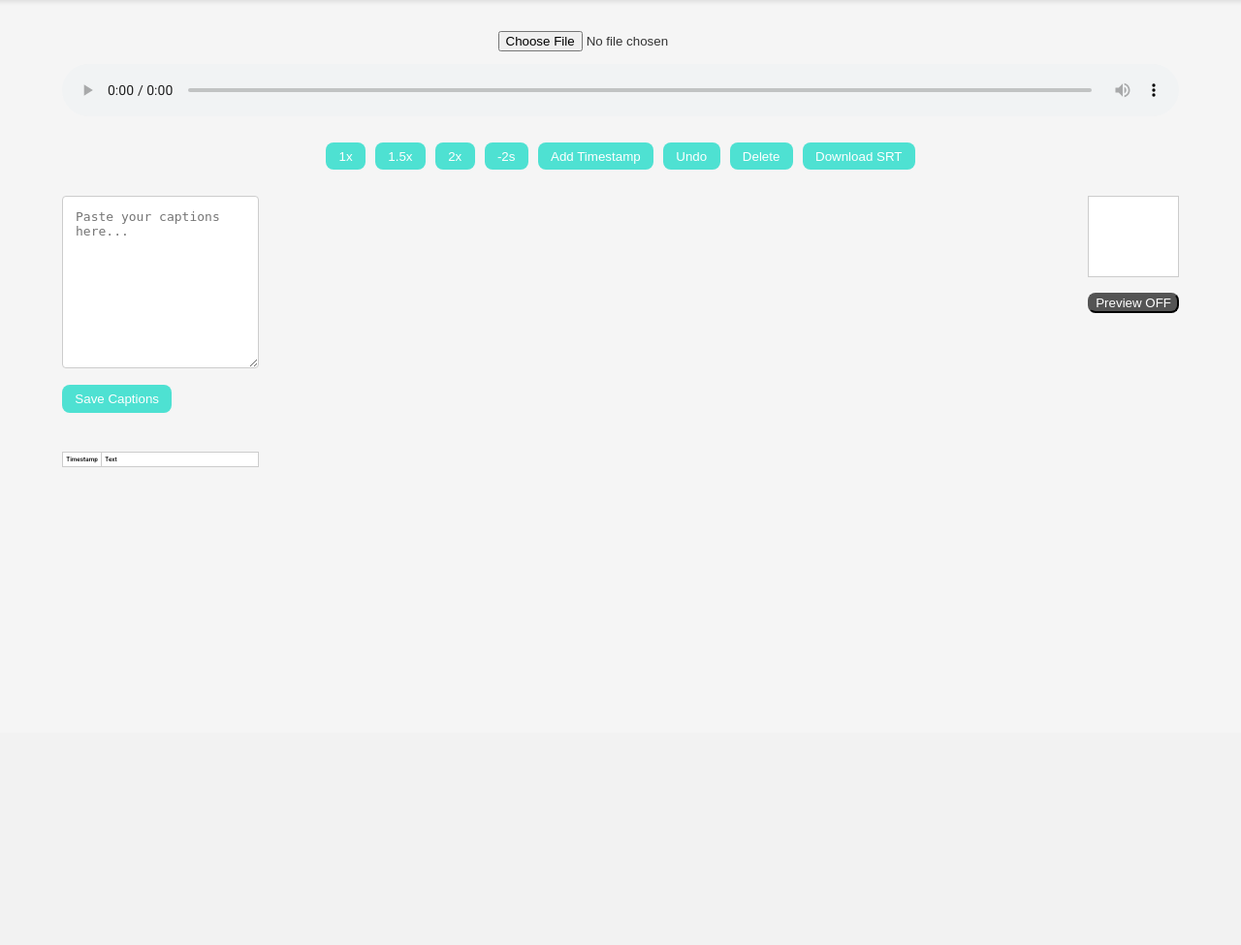
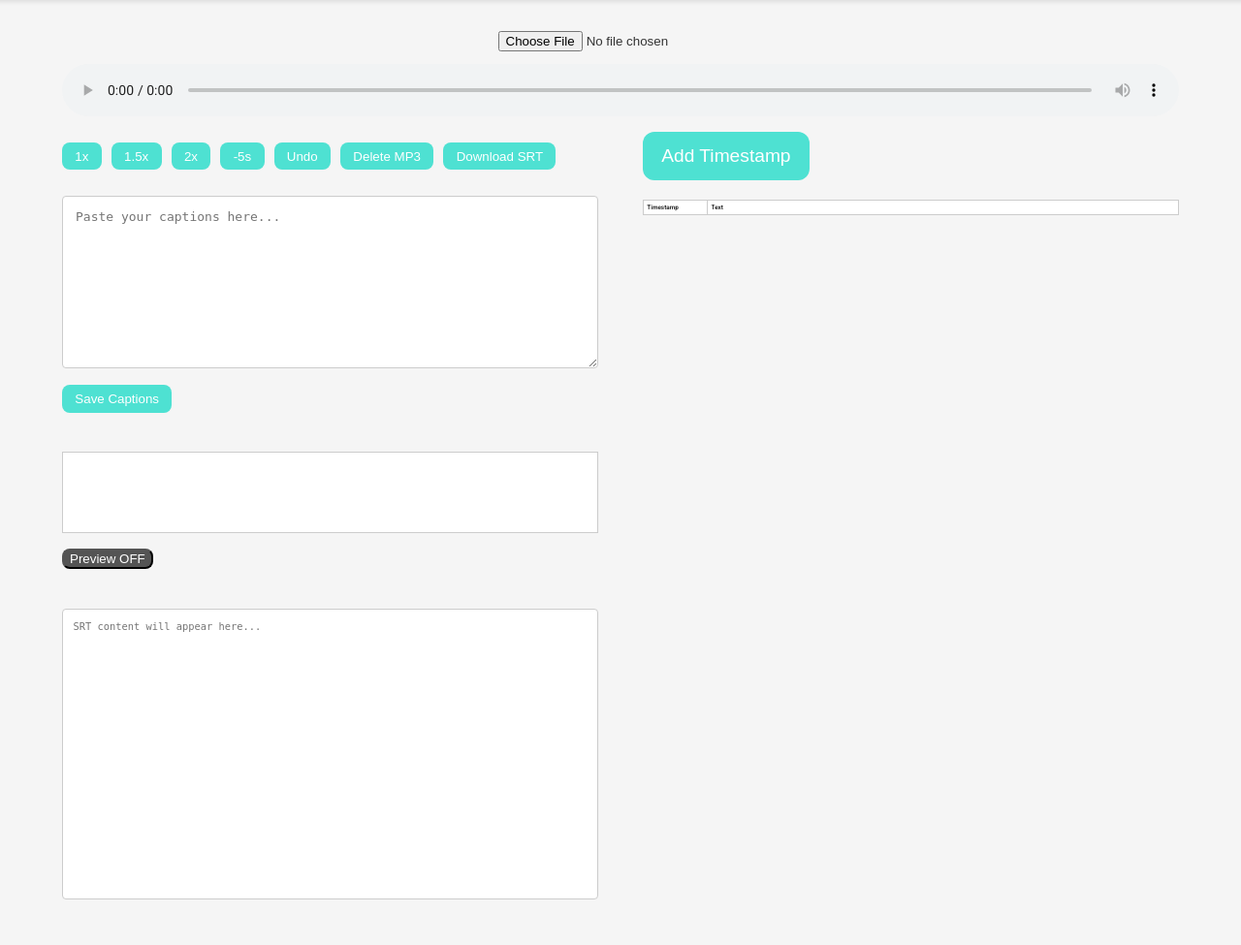
Before and after one commit to MOKINE10/MUSIC_CAPTION_APP, a Flask app: page / in a window 1280 px wide. Shown: the part 44-1019 px from the top of the page at 97% size. Before the commit the page ends 526 px from the top, so only its background shows below. Run offline with Flask 2, Linux system fonts and the light colour scheme.

Commit message:
Update index.html

```diff
--- a/templates/index.html
+++ b/templates/index.html
@@ -14,20 +14,25 @@
     <main>
         <input type="file" id="fileInput" accept="audio/mp3">
         <audio id="audioPlayer" controls></audio>
+        <div id="mainContent">
+            <div class="left-container">
                 <div class="button-container">
                     <button onclick="setPlaybackRate(1)">1x</button>
                     <button onclick="setPlaybackRate(1.5)">1.5x</button>
                     <button onclick="setPlaybackRate(2)">2x</button>
-            <button onclick="rewind()">-2s</button>
-            <button onclick="addTimestamp()">Add Timestamp</button>
+                    <button onclick="rewind()">-5s</button>
                     <button onclick="undoTimestamp()">Undo</button>
-            <button onclick="deleteMp3()">Delete</button>
+                    <button onclick="deleteMp3()">Delete MP3</button>
                     <button onclick="downloadSRT()">Download SRT</button>
                 </div>
-        <div id="mainContent">
-            <div class="caption-container">
                 <textarea id="captionInput" rows="10" placeholder="Paste your captions here..."></textarea>
                 <button class="save-button" onclick="saveCaptions()">Save Captions</button>
+                <div id="previewWindow"></div>
+                <button id="previewButton" class="preview-off" onclick="togglePreview()">Preview OFF</button>
+                <textarea id="srtText" rows="10" placeholder="SRT content will appear here..." readonly></textarea>
+            </div>
+            <div class="right-container">
+                <button class="add-timestamp-button" onclick="addTimestamp()">Add Timestamp</button>
                 <table id="captionTable" border="1">
                     <colgroup>
                         <col style="width: 12%">
@@ -42,10 +47,6 @@
                     <tbody></tbody>
                 </table>
             </div>
-            <div class="preview-container">
-                <div id="previewWindow"></div>
-                <button id="previewButton" class="preview-off" onclick="togglePreview()">Preview OFF</button>
-            </div>
         </div>
     </main>
     <script src="{{ url_for('static', filename='script.js') }}"></script>
```
Lines whose indentation alone changed are shown as unchanged.
